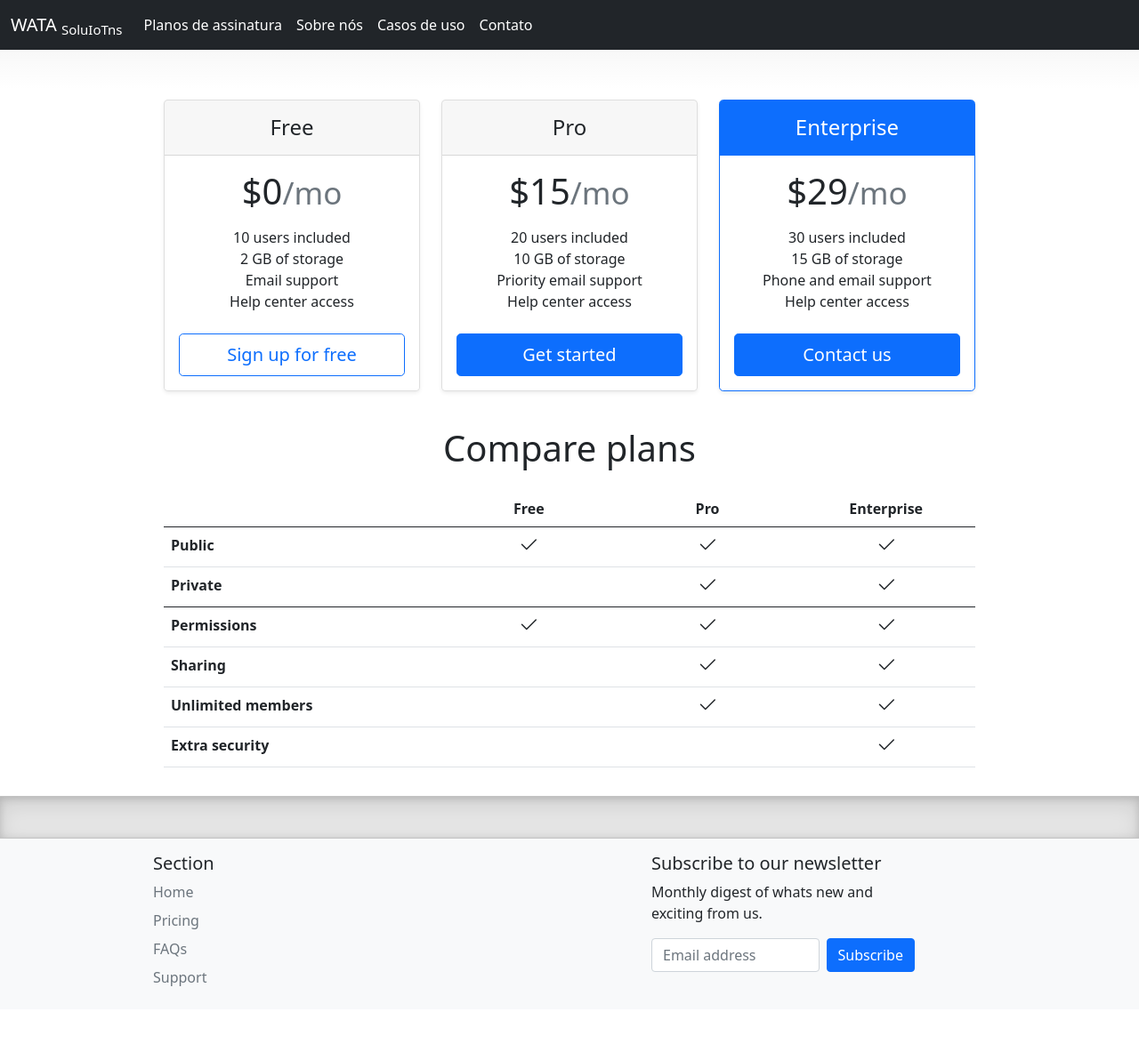
After one commit to AndreCandidoDev/PlataformaIoTRemake, a Django app: page /pricing in a window 1280 px wide. The commit adds this page. Shown: the whole page at 89% size. Run offline with Django 3.2, Linux system fonts and the light colour scheme; lists and menus that the app fills with data are empty; some libraries are stand-ins or nearby versions.

Commit message:
add throttle, add mudança de plano e add pricing.html

```diff
--- a/accounts/urls.py
+++ b/accounts/urls.py
@@ -18,6 +18,7 @@ from .views import device_conf
 from .views import device_messages
 from .views import profile_register
 from .views import profile_update
+from .views import plano_change
 
 urlpatterns = [
     path('register/', register, name='register'),
@@ -38,5 +39,6 @@ urlpatterns = [
     path('deviceconf/<int:pk>/', device_conf, name='deviceconf'),
     path('devicemessages/<int:pk>/', device_messages, name='devicemessages'),
     path('profileregister/', profile_register, name='profileregister'),
-    path('profileupdate/<int:pk>/', profile_update, name='profileupdate')
+    path('profileupdate/<int:pk>/', profile_update, name='profileupdate'),
+    path('planochange/<int:pk>/', plano_change, name='planochange')
 ]
--- a/plataforma/urls.py
+++ b/plataforma/urls.py
@@ -22,6 +22,7 @@ from . import views
 
 urlpatterns = [
     path('', views.home, name="home"),
+    path('pricing', views.pricing, name='pricing'),
     path('admin/', admin.site.urls),
     path('accounts/', include(accounts_urls)),
     path('api/v1/', include(router.urls)),
--- a/plataforma/views.py
+++ b/plataforma/views.py
@@ -3,3 +3,7 @@ from django.shortcuts import render
 
 def home(request):
     return render(request, 'home.html')
+
+
+def pricing(request):
+    return render(request, 'pricing.html')
--- a/templates/base.html
+++ b/templates/base.html
@@ -76,19 +76,16 @@
           {% else %}
               <ul class="navbar-nav me-auto mb-2 mb-md-0">
                     <li class="nav-item">
-                        <a class="nav-link active" href="#">Features</a>
+                        <a class="nav-link active" href="{% url 'pricing' %}">Planos de assinatura</a>
                     </li>
                     <li class="nav-item">
-                        <a class="nav-link active" href="#">Pricing</a>
+                        <a class="nav-link active" aria-current="page" href="#">Sobre nós</a>
                     </li>
                     <li class="nav-item">
-                        <a class="nav-link active" aria-current="page" href="#">About us</a>
+                        <a class="nav-link active" aria-current="page" href="#">Casos de uso</a>
                     </li>
                     <li class="nav-item">
-                        <a class="nav-link active" aria-current="page" href="#">Examples</a>
-                    </li>
-                    <li class="nav-item">
-                        <a class="nav-link active" aria-current="page" href="#">Contact</a>
+                        <a class="nav-link active" aria-current="page" href="#">Contato</a>
                     </li>
               </ul>
           {% endif %}
@@ -110,36 +107,12 @@
         <h5>Section</h5>
         <ul class="nav flex-column">
           <li class="nav-item mb-2"><a href="#" class="nav-link p-0 text-muted">Home</a></li>
-          <li class="nav-item mb-2"><a href="#" class="nav-link p-0 text-muted">Features</a></li>
           <li class="nav-item mb-2"><a href="#" class="nav-link p-0 text-muted">Pricing</a></li>
           <li class="nav-item mb-2"><a href="#" class="nav-link p-0 text-muted">FAQs</a></li>
-          <li class="nav-item mb-2"><a href="#" class="nav-link p-0 text-muted">About</a></li>
+          <li class="nav-item mb-2"><a href="#" class="nav-link p-0 text-muted">Support</a></li>
         </ul>
       </div>
-
-      <div class="col-2">
-        <h5>Section</h5>
-        <ul class="nav flex-column">
-          <li class="nav-item mb-2"><a href="#" class="nav-link p-0 text-muted">Home</a></li>
-          <li class="nav-item mb-2"><a href="#" class="nav-link p-0 text-muted">Features</a></li>
-          <li class="nav-item mb-2"><a href="#" class="nav-link p-0 text-muted">Pricing</a></li>
-          <li class="nav-item mb-2"><a href="#" class="nav-link p-0 text-muted">FAQs</a></li>
-          <li class="nav-item mb-2"><a href="#" class="nav-link p-0 text-muted">About</a></li>
-        </ul>
-      </div>
-
-      <div class="col-2">
-        <h5>Section</h5>
-        <ul class="nav flex-column">
-          <li class="nav-item mb-2"><a href="#" class="nav-link p-0 text-muted">Home</a></li>
-          <li class="nav-item mb-2"><a href="#" class="nav-link p-0 text-muted">Features</a></li>
-          <li class="nav-item mb-2"><a href="#" class="nav-link p-0 text-muted">Pricing</a></li>
-          <li class="nav-item mb-2"><a href="#" class="nav-link p-0 text-muted">FAQs</a></li>
-          <li class="nav-item mb-2"><a href="#" class="nav-link p-0 text-muted">About</a></li>
-        </ul>
-      </div>
-
-      <div class="col-4 offset-1">
+      <div class="col-4 offset-5">
         <form>
           <h5>Subscribe to our newsletter</h5>
           <p>Monthly digest of whats new and exciting from us.</p>
--- /dev/null
+++ b/templates/pricing.html
@@ -0,0 +1,139 @@
+{% extends 'base.html' %}
+
+{% block main %}
+<style>
+  body {
+    background-image: linear-gradient(180deg, #eee, #fff 100px, #fff);
+  }
+
+  .container {
+    max-width: 960px;
+  }
+
+  .pricing-header {
+    max-width: 700px;
+  }
+</style>
+
+
+<svg xmlns="http://www.w3.org/2000/svg" style="display: none;">
+  <symbol id="check" viewBox="0 0 16 16">
+    <title>Check</title>
+    <path d="M13.854 3.646a.5.5 0 0 1 0 .708l-7 7a.5.5 0 0 1-.708 0l-3.5-3.5a.5.5 0 1 1 .708-.708L6.5 10.293l6.646-6.647a.5.5 0 0 1 .708 0z"></path>
+  </symbol>
+</svg>
+<br><br>
+<div class="container py-3">
+  <main>
+    <div class="row row-cols-1 row-cols-md-3 mb-3 text-center">
+      <div class="col">
+        <div class="card mb-4 rounded-3 shadow-sm">
+          <div class="card-header py-3">
+            <h4 class="my-0 fw-normal">Free</h4>
+          </div>
+          <div class="card-body">
+            <h1 class="card-title pricing-card-title">$0<small class="text-muted fw-light">/mo</small></h1>
+            <ul class="list-unstyled mt-3 mb-4">
+              <li>10 users included</li>
+              <li>2 GB of storage</li>
+              <li>Email support</li>
+              <li>Help center access</li>
+            </ul>
+            <button type="button" class="w-100 btn btn-lg btn-outline-primary">Sign up for free</button>
+          </div>
+        </div>
+      </div>
+      <div class="col">
+        <div class="card mb-4 rounded-3 shadow-sm">
+          <div class="card-header py-3">
+            <h4 class="my-0 fw-normal">Pro</h4>
+          </div>
+          <div class="card-body">
+            <h1 class="card-title pricing-card-title">$15<small class="text-muted fw-light">/mo</small></h1>
+            <ul class="list-unstyled mt-3 mb-4">
+              <li>20 users included</li>
+              <li>10 GB of storage</li>
+              <li>Priority email support</li>
+              <li>Help center access</li>
+            </ul>
+            <button type="button" class="w-100 btn btn-lg btn-primary">Get started</button>
+          </div>
+        </div>
+      </div>
+      <div class="col">
+        <div class="card mb-4 rounded-3 shadow-sm border-primary">
+          <div class="card-header py-3 text-white bg-primary border-primary">
+            <h4 class="my-0 fw-normal">Enterprise</h4>
+          </div>
+          <div class="card-body">
+            <h1 class="card-title pricing-card-title">$29<small class="text-muted fw-light">/mo</small></h1>
+            <ul class="list-unstyled mt-3 mb-4">
+              <li>30 users included</li>
+              <li>15 GB of storage</li>
+              <li>Phone and email support</li>
+              <li>Help center access</li>
+            </ul>
+            <button type="button" class="w-100 btn btn-lg btn-primary">Contact us</button>
+          </div>
+        </div>
+      </div>
+    </div>
+
+    <h2 class="display-6 text-center mb-4">Compare plans</h2>
+
+    <div class="table-responsive">
+      <table class="table text-center">
+        <thead>
+          <tr>
+            <th style="width: 34%;"></th>
+            <th style="width: 22%;">Free</th>
+            <th style="width: 22%;">Pro</th>
+            <th style="width: 22%;">Enterprise</th>
+          </tr>
+        </thead>
+        <tbody>
+          <tr>
+            <th scope="row" class="text-start">Public</th>
+            <td><svg class="bi" width="24" height="24"><use xlink:href="#check"></use></svg></td>
+            <td><svg class="bi" width="24" height="24"><use xlink:href="#check"></use></svg></td>
+            <td><svg class="bi" width="24" height="24"><use xlink:href="#check"></use></svg></td>
+          </tr>
+          <tr>
+            <th scope="row" class="text-start">Private</th>
+            <td></td>
+            <td><svg class="bi" width="24" height="24"><use xlink:href="#check"></use></svg></td>
+            <td><svg class="bi" width="24" height="24"><use xlink:href="#check"></use></svg></td>
+          </tr>
+        </tbody>
+
+        <tbody>
+          <tr>
+            <th scope="row" class="text-start">Permissions</th>
+            <td><svg class="bi" width="24" height="24"><use xlink:href="#check"></use></svg></td>
+            <td><svg class="bi" width="24" height="24"><use xlink:href="#check"></use></svg></td>
+            <td><svg class="bi" width="24" height="24"><use xlink:href="#check"></use></svg></td>
+          </tr>
+          <tr>
+            <th scope="row" class="text-start">Sharing</th>
+            <td></td>
+            <td><svg class="bi" width="24" height="24"><use xlink:href="#check"></use></svg></td>
+            <td><svg class="bi" width="24" height="24"><use xlink:href="#check"></use></svg></td>
+          </tr>
+          <tr>
+            <th scope="row" class="text-start">Unlimited members</th>
+            <td></td>
+            <td><svg class="bi" width="24" height="24"><use xlink:href="#check"></use></svg></td>
+            <td><svg class="bi" width="24" height="24"><use xlink:href="#check"></use></svg></td>
+          </tr>
+          <tr>
+            <th scope="row" class="text-start">Extra security</th>
+            <td></td>
+            <td></td>
+            <td><svg class="bi" width="24" height="24"><use xlink:href="#check"></use></svg></td>
+          </tr>
+        </tbody>
+      </table>
+    </div>
+  </main>
+</div>
+{% endblock %}
```
Also changed, not shown: accounts/forms.py (+12 -1 lines), accounts/models.py (+10 -12 lines), accounts/views.py (+43 -3 lines), plataforma/settings.py (+7 -18 lines), templates/accounts/dashboard.html (+8 -4 lines), templates/accounts/planochange.html (added, +35 -0 lines), accounts/migrations/0004_remove_plano_limite_requisicoes.py (added), accounts/migrations/0005_auto_20210903_1004.py (added), accounts/migrations/0006_auto_20210903_1036.py (added), accounts/migrations/0007_auto_20210903_1036.py (added), accounts/migrations/0008_auto_20210903_1048.py (added), accounts/migrations/0009_auto_20210903_1049.py (added), accounts/migrations/0010_auto_20210903_1053.py (added), accounts/migrations/0011_auto_20210903_1058.py (added), 1 more files.
